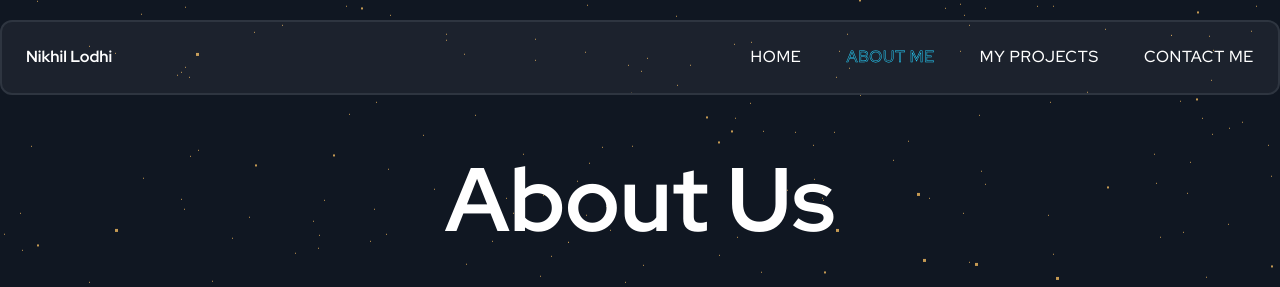
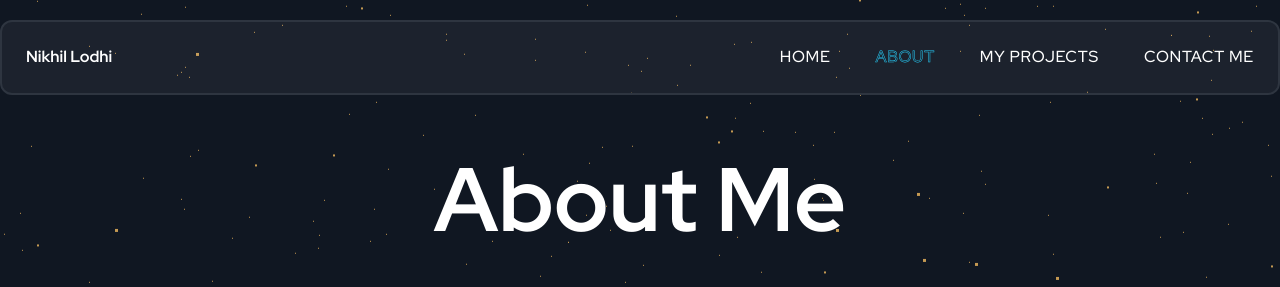
Before and after one commit to DeveloperNikhil07/Nikhil-s-Portfolio, a Next.js app: page /aboutme in a window 1280 px wide. Shown: the top 287 px of the page. Built offline with nearby package versions, Linux system fonts and the light colour scheme; no server answers.

Commit message:
ABout me

```diff
--- a/WBGlobaldata.json
+++ b/WBGlobaldata.json
@@ -10,7 +10,7 @@
         "icon": "faHome"
       },
       {
-        "title": "About Me",
+        "title": "About",
         "url": "/aboutme"
       },
       {
--- a/src/app/Component/AboutUsLayout/AboutUs.jsx
+++ b/src/app/Component/AboutUsLayout/AboutUs.jsx
@@ -20,7 +20,7 @@ export default function AboutUs({ ViewNextLayout, ViewPreviousLayout }) {
                     <div className='row align-items-center'>
                         <div className='col-12'>
                             <div className={`${style.aboutUsLeftContent} section-title text-center mb-2 mb-md-3`}>
-                                <h1>About Us</h1>
+                                <h1>About Me</h1>
                             </div>
                         </div>
                     </div>
```
